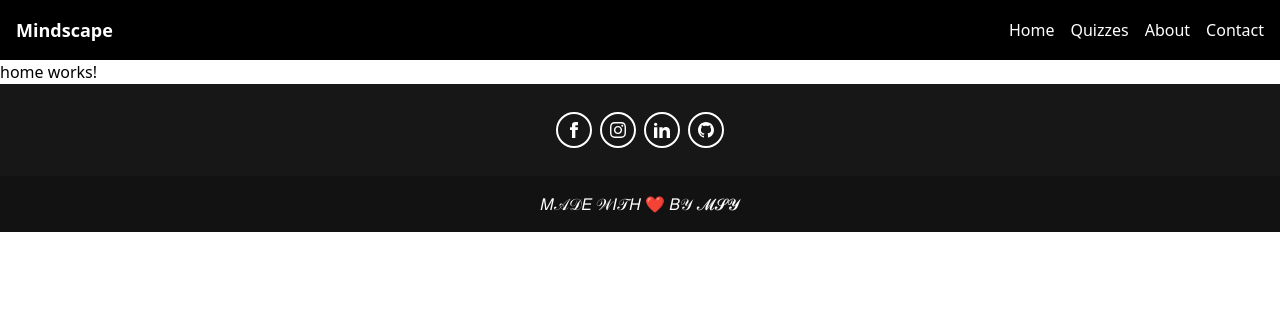
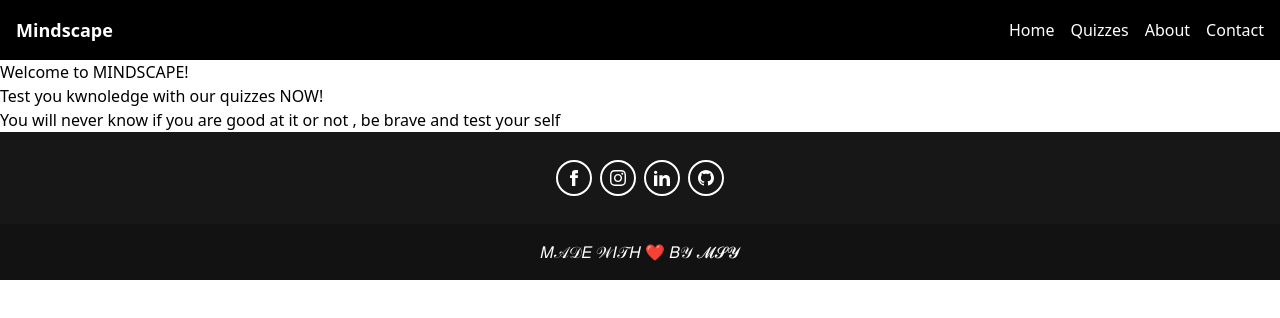
Before and after one commit to MsY2K4/Quiz-App, an Angular app in the folder my_quiz_app/: page /home in a window 1280 px wide. Shown: the top 318 px of the page. Built offline with nearby package versions, Linux system fonts and the light colour scheme.

Commit message:
Update home.component.html

```diff
--- a/my_quiz_app/src/app/index/home/home.component.html
+++ b/my_quiz_app/src/app/index/home/home.component.html
@@ -1 +1,3 @@
-<p>home works!</p>
+<h1>Welcome to MINDSCAPE!</h1>
+<h3>Test you kwnoledge with our quizzes NOW! </h3>
+<p>You will never know if you are good at it or not , be brave and test your self </p>
```
